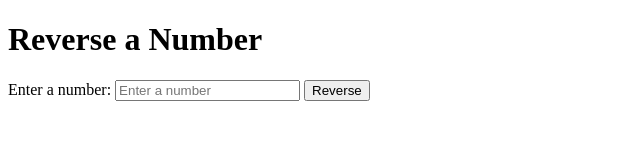
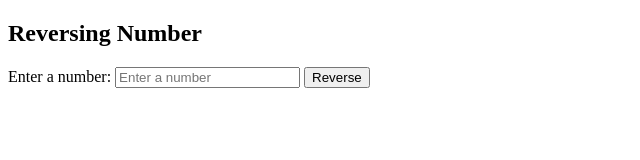
Before and after one commit to im-mithun/BS-and-JS, a plain HTML site: page jstask1.html in a window 1280 px wide. Shown: the whole page, without its empty margins (0-640 px from the left). Drawn offline with Linux system fonts and the light colour scheme.

Commit message:
jstask1.html

```diff
--- a/jstask1.html
+++ b/jstask1.html
@@ -3,10 +3,10 @@
 <head>
     <meta charset="UTF-8">
     <meta name="viewport" content="width=device-width, initial-scale=1.0">
-    <title>Reverse Number</title>
+    <title>Reverse a Number</title>
 </head>
 <body>
-    <h1>Reverse a Number</h1>
+    <h2>Reversing Number</h2>
     <label for="numberInput">Enter a number:</label>
     <input type="text" id="numberInput" placeholder="Enter a number">
     <button onclick="reverseNumber()">Reverse</button>
```
